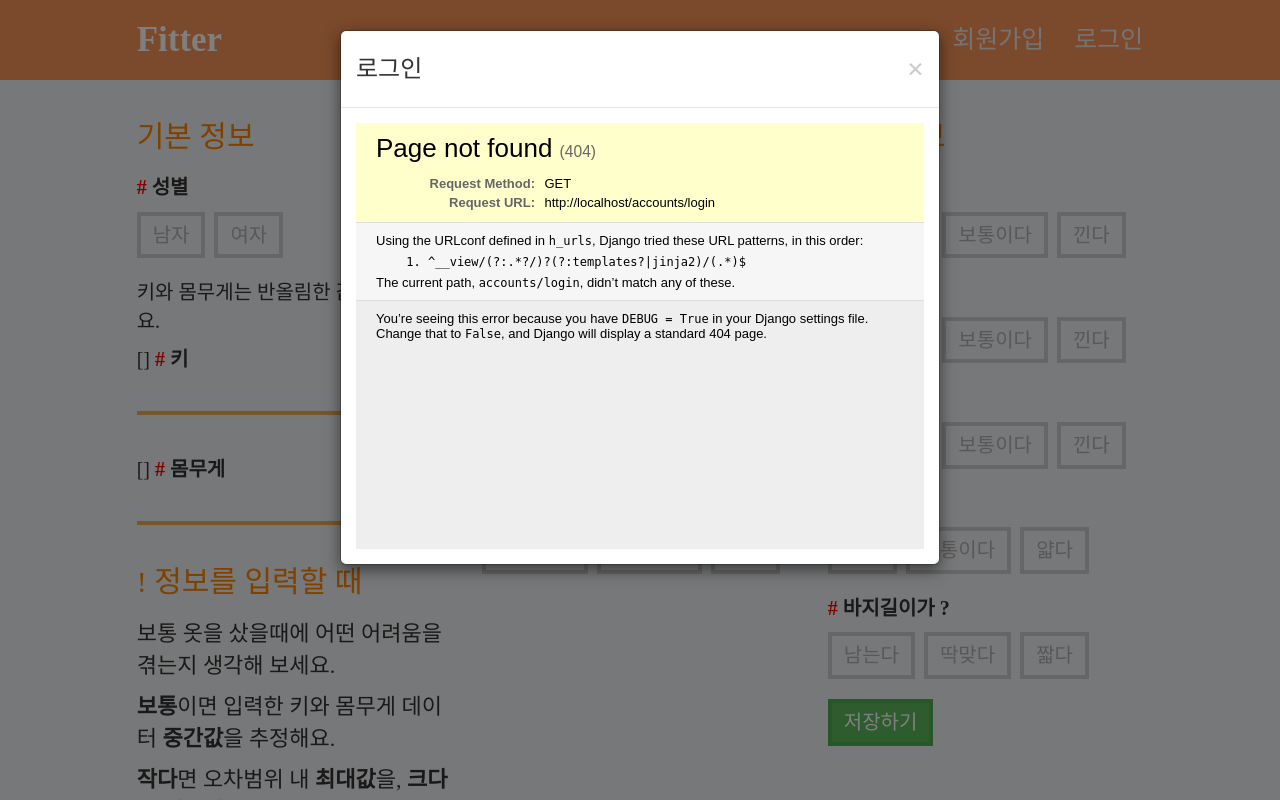
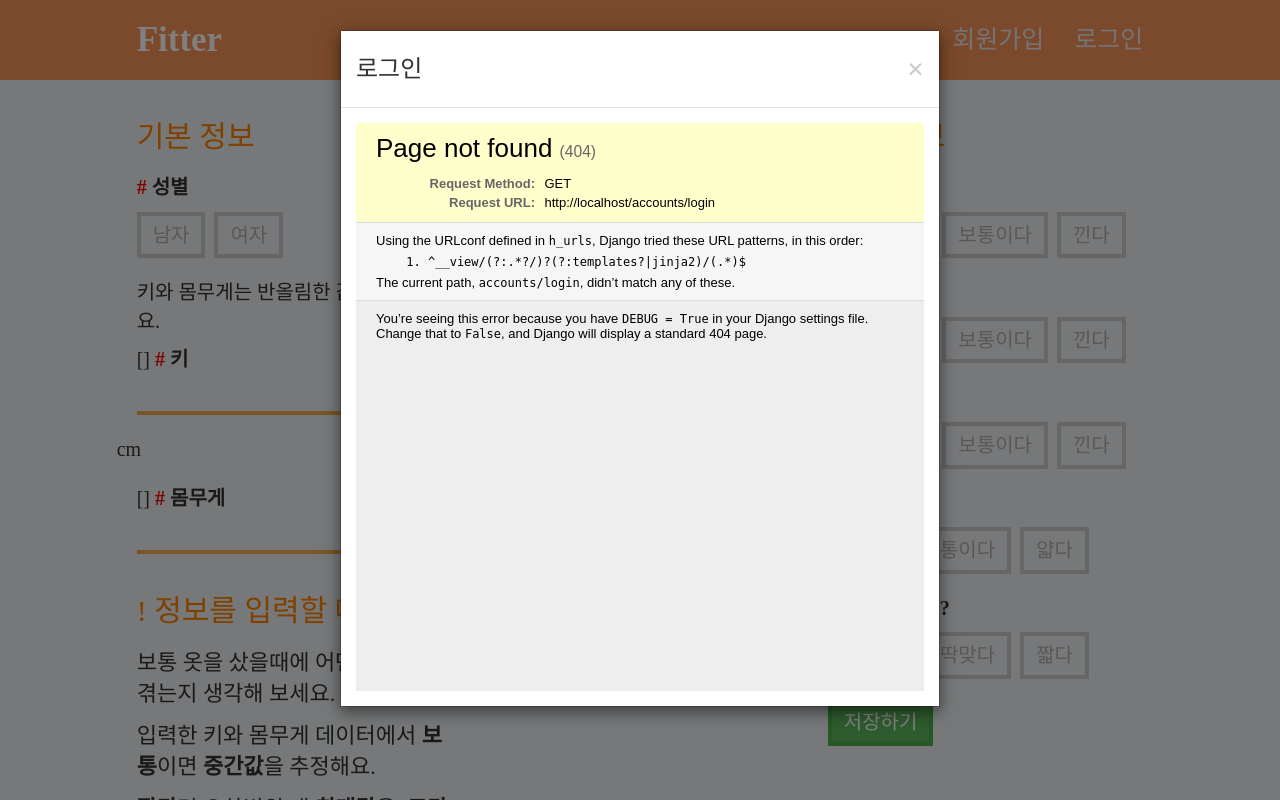
Before and after one commit to dizwe/Fitter, a Django app: template fitterKakao/templates/fitterKakao/post_new.html in a window 1280 px wide, after a click on "로그인". Run offline with Django 3.2, Linux system fonts and the light colour scheme; the template is opened without the code that fills it, so the values that code supplies are empty, except form fields; tables that the repository leaves empty hold one stand-in row (values such as "Sample post"); form fields are guessed from the names that the template uses; some libraries are stand-ins or nearby versions; some web fonts are replaced.

Commit message:
RESOLVE LOGIN modal size error/. ADD adding hash when clicking the data-tab/ EDIT putting unit  within input text/

```diff
--- a/fitterKakao/static/css/layout.css
+++ b/fitterKakao/static/css/layout.css
@@ -20,6 +20,17 @@
 .close{
     font-size: 30px;
 }
+
+.modal-content {
+  height: auto;
+  min-height: 80%;
+  border-radius: 0;
+}
+.embed-responsive.embed-responsive-ratio {
+    padding-bottom: 100%;
+}
+
+
 
 /*navbar*/
 .navbar {
@@ -66,7 +77,7 @@
 }
 /*post_new-버튼의 향연*/
 .info p{
-  font-size:22px;
+  font-size:18px;
   margin-bottom:10px;
 }
 
@@ -108,7 +119,7 @@
 }
 
 .input-text{
-  width: 90%;
+  width: 80%;
   display: block;
 }
 
@@ -139,6 +150,10 @@
 
 label{
    margin-bottom:10px;
+}
+
+.unit{
+    margin-left:-20px;
 }
 /*result-chart*/
 .chart .legend {
@@ -209,9 +224,9 @@
     border-color: #f0ad4e;
 }
 
-.btn{
-    font-size:20px;
-    padding: 6px 12px;
+.btn {
+    font-size: 18px;
+    padding: 6px 7px;
 }
 
 .btn-clothes{
@@ -258,4 +273,8 @@
     font-size:20px;
     padding: 9px 18px;
 }
+.info p{
+  font-size:22px;
+  margin-bottom:10px;
 }
+}
--- a/fitterKakao/static/js/scripts.js
+++ b/fitterKakao/static/js/scripts.js
@@ -69,6 +69,7 @@
     });
 });
 
+// 해시태그 보고 버튼 들어가기
 $(document).ready(function(){
     var hash = window.location.hash;
     if (hash ==="#top-clothes"){
@@ -85,3 +86,12 @@
     $("#bot-clothes").attr('class','tab-pane active');
     }
 });
+
+//버튼 누르면 해시태그 만들기
+$('#top-tab').on('click', function(){
+    document.location.hash = "top-clothes";
+})
+
+$('#bot-tab').on('click', function(){
+    document.location.hash = "bot-clothes";
+})
--- a/fitterKakao/templates/fitterKakao/clothes.html
+++ b/fitterKakao/templates/fitterKakao/clothes.html
@@ -6,10 +6,10 @@
 
     <ul class="nav nav-tabs">
         <li id ="top-nav" class="active">
-            <a href="#top-clothes"  data-toggle="tab">상의</a>
+            <a href="#top-clothes" id ="top-tab" data-toggle="tab">상의</a>
         </li>
         <li id ="bot-nav">
-            <a href="#bot-clothes" data-toggle="tab" aria-expanded="true">하의</a>
+            <a href="#bot-clothes" id ="bot-tab" data-toggle="tab" aria-expanded="true">하의</a>
         </li>
     </ul>
     <div class="tab-content">
--- a/fitterKakao/templates/fitterKakao/index.html
+++ b/fitterKakao/templates/fitterKakao/index.html
@@ -32,7 +32,7 @@
 
         </div>
         <div class="modal-body">
-            <div class="embed-responsive embed-responsive-4by3">
+            <div class="embed-responsive embed-responsive-ratio">
               <iframe class="embed-responsive-item" src="/accounts/login"></iframe>
             </div>
         </div>
@@ -88,7 +88,7 @@
         <path fill="#444444" d="M16 5c0-0.6-0.4-1-1-1h-14c-0.6 0-1 0.4-1 1v6c0 0.6 0.4 1 1 1h14c0.6 0 1-0.4 1-1v-6zM15 11h-14v-6h14v6z"></path>
         <path fill="#444444" d="M2 6h1v4h-1v-4z"></path>
         </svg>
-        <p class = "description"><span class="block">키,몸무게와</span> 몇가지 답변만 입력하세요</p>
+        <p class = "description"><span class="block">키,몸무게와</span> <span class="block">몇가지 답변만</span> 입력하세요</p>
       </div>
       <div class ="col-md-4">
         <svg version="1.1" id="person" xmlns="http://www.w3.org/2000/svg" xmlns:xlink="http://www.w3.org/1999/xlink" x="0px" y="0px"
--- a/fitterKakao/templates/fitterKakao/layout.html
+++ b/fitterKakao/templates/fitterKakao/layout.html
@@ -30,10 +30,9 @@
       <div class="modal-content">
         <div class="modal-header">
             <h4 class="form-signin-heading">로그인<button type="button" class="close" data-dismiss="modal" aria-label="Close"><span aria-hidden="true">&times;</span></button></h4>
-
         </div>
         <div class="modal-body">
-            <div class="embed-responsive embed-responsive-4by3">
+            <div class="embed-responsive  embed-responsive-ratio">
               <iframe class="embed-responsive-item" src="/accounts/login"></iframe>
             </div>
         </div>
--- a/fitterKakao/templates/fitterKakao/post_new.html
+++ b/fitterKakao/templates/fitterKakao/post_new.html
@@ -23,18 +23,18 @@
     <div class="fieldWrapper form-group">
         {{ person_form.height.errors }}
         <h class="sharp"># </h><label for="{{ person_form.height.id_for_label }}">키</label>
-        <p class = "input-text">{{ person_form.height }}<h>cm</h></p>
+        <p class = "input-text">{{ person_form.height }}<span class ="unit">cm</span></p>
     </div>
     <div class="fieldWrapper">
         {{ person_form.weight.errors }}
         <h class="sharp"># </h><label for="{{ person_form.weight.id_for_label }}">몸무게</label>
-        <p class = "input-text">{{ person_form.weight }}<h>kg</h></p>
+        <p class = "input-text">{{ person_form.weight }}<span class ="unit">kg</span></p>
     </div>
 
     <div class = "info">
         <h2 class="bodyCategory"> ! 정보를 입력할 때 </h2>
         <p> <span class ="block">보통 옷을 샀을때에</span> 어떤 어려움을 겪는지 생각해 보세요.</p>
-        <p> <span class ="block"><span class ="impInfo">보통</span>이면</span> 입력한 키와 몸무게 데이터 <span class ="impInfo">중간값</span>을 추정해요.</p>
+        <p> <span class ="block">입력한 키와 몸무게 데이터에서</span> <span class ="impInfo">보통</span>이면  <span class ="impInfo">중간값</span>을 추정해요.</p>
         <p> <span class ="block"><span class ="impInfo">작다</span>면 오차범위 내  <span class ="impInfo">최대값</span>을,</span>  <span class ="impInfo">크다</span>면  <span class ="impInfo">최소값</span>을 추정해요.</p>
 
     </div>
```
Also changed, not shown: fitterKakao/static/css/cover.css (+21 -0 lines), fitterKakao/templates/fitterKakao/add_clothes.html (+10 -10 lines), fitterKakao/templates/fitterKakao/edit_clothes.html (+9 -9 lines).
